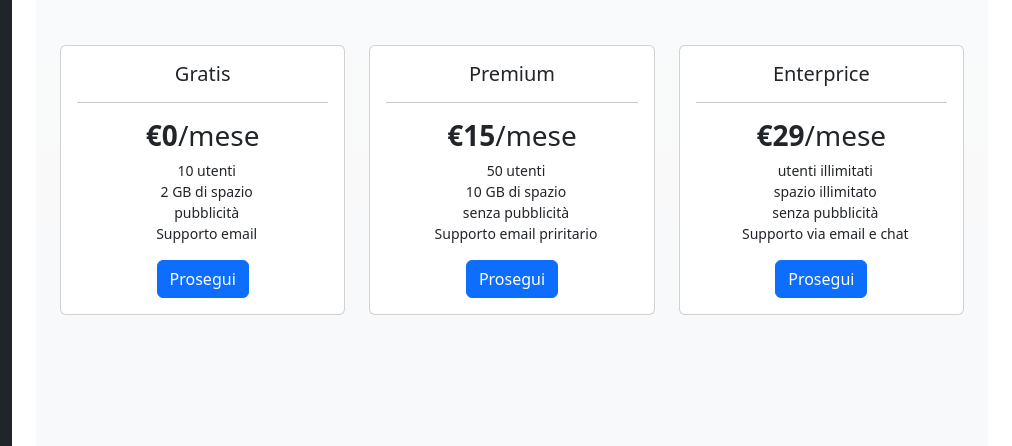
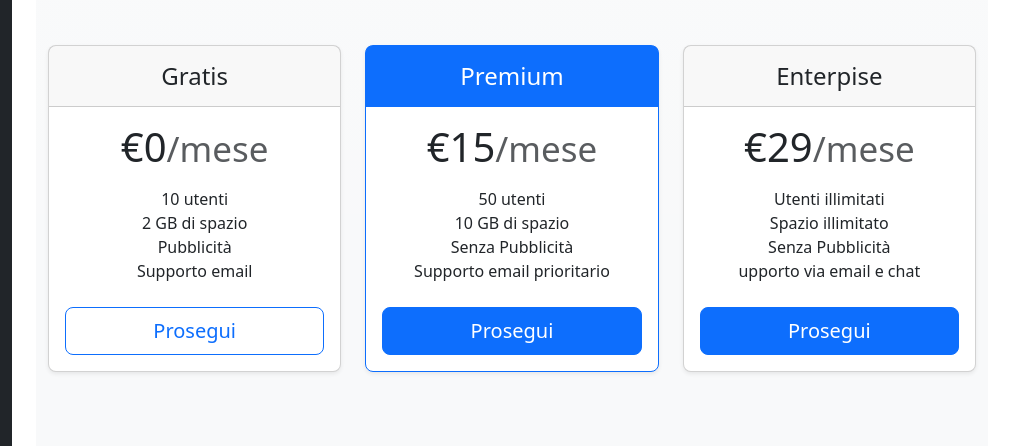
Before and after one commit to DanieleBaggiano/html-css-bootstrap-dashboard, a plain HTML site: page sponsorizzazione.html in a window 1280 px wide. Shown: the part 227-673 px from the top of the page, 268-1280 px from the left. Drawn offline with nearby package versions, Linux system fonts and the light colour scheme.

Commit message:
modifiche sponsorizzazione

```diff
--- a/sponsorizzazione.html
+++ b/sponsorizzazione.html
@@ -169,60 +169,64 @@
                                 class="btn btn-light border border-secondary rounded-pill text-body-secondary">Contattaci</button>
                         </div>
                     </div>
-                    <div class="container text-center pt-5">
-                        <div class="row align-items-start">
-                            <div class="col-12 col-lg-4">
-                                <div class="card text-center mb-3">
+                    <div class="row row-cols-1 row-cols-lg-3 mb-3 text-center pt-5">
+                        <div class="col">
+                            <div class="card mb-4 rounded-3 shadow-sm">
+                                <div class="card-header py-3">
+                                    <h4 class="my-0 fw-normal">Gratis</h4>
+                                </div>
                                 <div class="card-body">
-                                        <h5 class="card-title">Gratis</h5>
-                                        <hr>
-                                        <h3 class="card-text">
-                                            <strong>€0</strong><span class="fw-lighter">/mese</span>
-                                        </h3>
-                                        <ul class="small pe-4">
-                                            <li class="list-group-item">10 utenti</li>
-                                            <li class="list-group-item">2 GB di spazio</li>
-                                            <li class="list-group-item">pubblicità</li>
-                                            <li class="list-group-item">Supporto email</li>
+                                    <h1 class="card-title pricing-card-title">€0<small
+                                            class="text-body-secondary fw-light">/mese</small></h1>
+                                    <ul class="list-unstyled mt-3 mb-4">
+                                        <li>10 utenti</li>
+                                        <li>2 GB di spazio</li>
+                                        <li>Pubblicità</li>
+                                        <li>Supporto email</li>
                                     </ul>
-                                        <a href="#" class="btn btn-primary">Prosegui</a>
+                                    <button type="button" class="w-100 btn btn-lg btn-outline-primary">
+                                        Prosegui
+                                    </button>
                                 </div>
                             </div>
                         </div>
-                            <div class="col-12 col-lg-4">
-                                <div class="card text-center mb-3">
+                        <div class="col">
+                            <div class="card mb-4 rounded-3 shadow-sm border-primary">
+                                <div class="card-header py-3 text-bg-primary border-primary">
+                                    <h4 class="my-0 fw-normal">Premium</h4>
+                                </div>
                                 <div class="card-body">
-                                        <h5 class="card-title">Premium</h5>
-                                        <hr>
-                                        <h3 class="card-text">
-                                            <strong>€15</strong><span class="fw-lighter">/mese</span>
-                                        </h3>
-                                        <ul class="small pe-4">
-                                            <li class="list-group-item">50 utenti</li>
-                                            <li class="list-group-item">10 GB di spazio</li>
-                                            <li class="list-group-item">senza pubblicità</li>
-                                            <li class="list-group-item">Supporto email priritario</li>
+                                    <h1 class="card-title pricing-card-title">€15<small
+                                            class="text-body-secondary fw-light">/mese</small></h1>
+                                    <ul class="list-unstyled mt-3 mb-4">
+                                        <li>50 utenti</li>
+                                        <li>10 GB di spazio</li>
+                                        <li>Senza Pubblicità</li>
+                                        <li>Supporto email prioritario</li>
                                     </ul>
-                                        <a href="#" class="btn btn-primary">Prosegui</a>
+                                    <button type="button" class="w-100 btn btn-lg btn-primary">
+                                        Prosegui
+                                    </button>
                                 </div>
                             </div>
                         </div>
-                            <div class="col-12 col-lg-4">
-                                <div class="card text-center mb-3">
+                        <div class="col">
+                            <div class="card mb-4 rounded-3 shadow-sm">
+                                <div class="card-header py-3">
+                                    <h4 class="my-0 fw-normal">Enterpise</h4>
+                                </div>
                                 <div class="card-body">
-                                        <h5 class="card-title">Enterprice</h5>
-                                        <hr>
-                                        <h3 class="card-text">
-                                            <strong>€29</strong><span class="fw-lighter">/mese</span>
-                                        </h3>
-                                        <ul class="small pe-4">
-                                            <li class="list-group-item">utenti illimitati</li>
-                                            <li class="list-group-item">spazio illimitato</li>
-                                            <li class="list-group-item">senza pubblicità</li>
-                                            <li class="list-group-item">Supporto via email e chat</li>
+                                    <h1 class="card-title pricing-card-title">€29<small
+                                            class="text-body-secondary fw-light">/mese</small></h1>
+                                    <ul class="list-unstyled mt-3 mb-4">
+                                        <li>Utenti illimitati</li>
+                                        <li>Spazio illimitato</li>
+                                        <li>Senza Pubblicità</li>
+                                        <li>upporto via email e chat</li>
                                     </ul>
-                                        <a href="#" class="btn btn-primary">Prosegui</a>
-                                    </div>
+                                    <button type="button" class="w-100 btn btn-lg btn-primary">
+                                        Prosegui
+                                    </button>
                                 </div>
                             </div>
                         </div>
```
Lines whose indentation alone changed are shown as unchanged.
